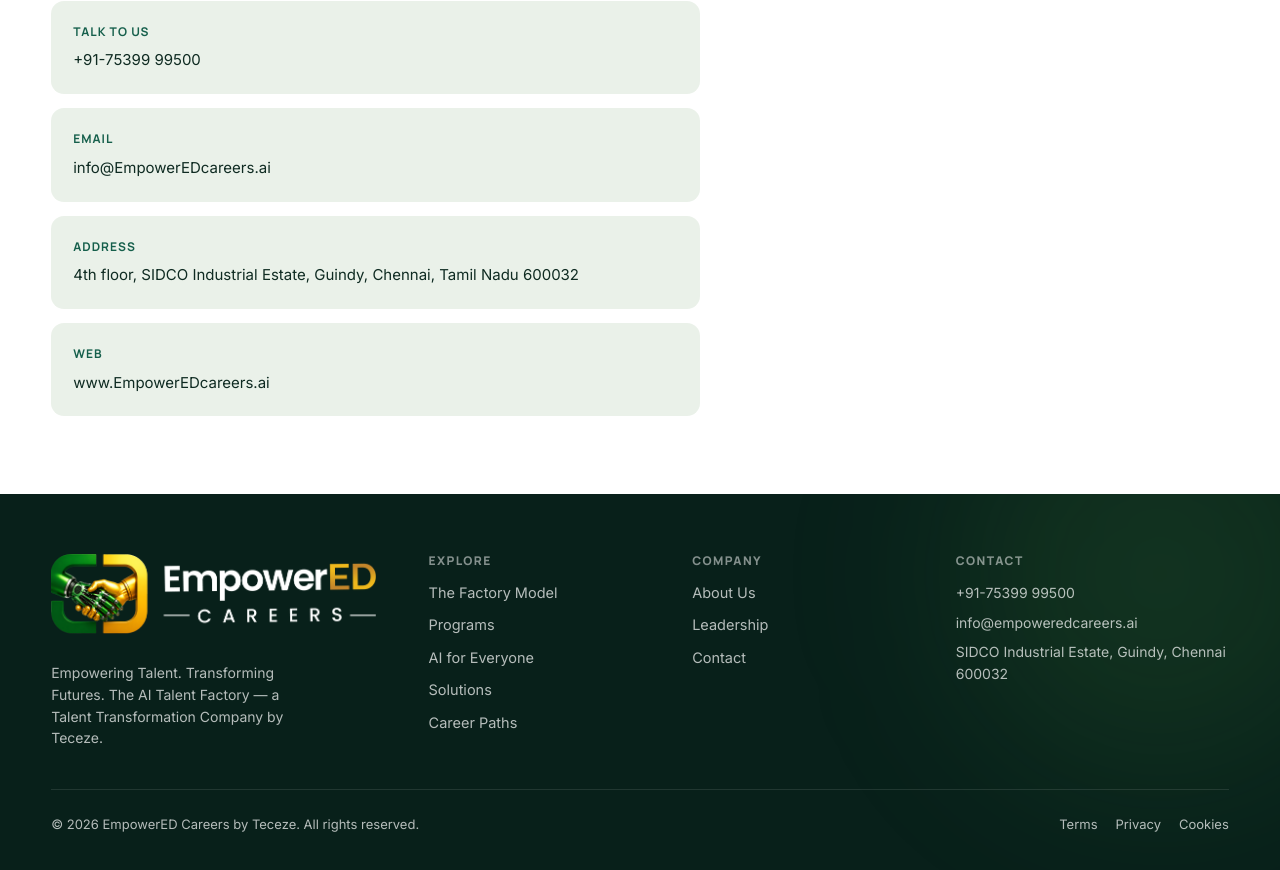
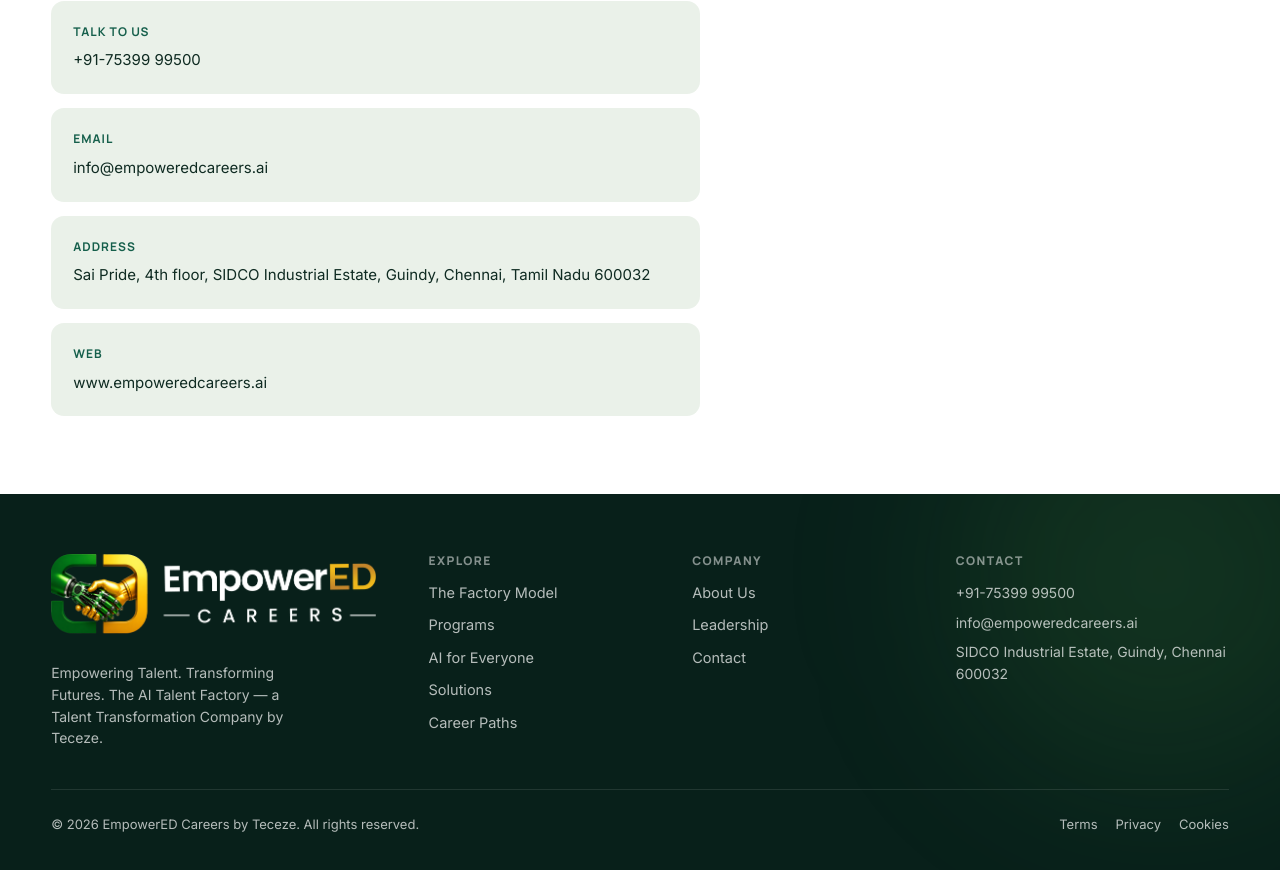
Before and after one commit to Sujaynithish03/emp-website, a React (Vite) app in the folder zip/frontend/: page /contact in a window 1280 px wide. Shown: the part 1107-1977 px from the top of the page. Built offline with nearby package versions, Linux system fonts and the light colour scheme.

Commit message:
Update contact page

```diff
--- a/zip/frontend/src/pages/Contact.jsx
+++ b/zip/frontend/src/pages/Contact.jsx
@@ -117,9 +117,9 @@
 
           <div className="cinfo reveal">
             <div className="box"><strong>Talk to Us</strong><span>+91-75399 99500</span></div>
-            <div className="box"><strong>Email</strong><span>info@EmpowerEDcareers.ai</span></div>
-            <div className="box"><strong>Address</strong><span>4th floor, SIDCO Industrial Estate, Guindy, Chennai, Tamil Nadu 600032</span></div>
-            <div className="box"><strong>Web</strong><span>www.EmpowerEDcareers.ai</span></div>
+            <div className="box"><strong>Email</strong><span>info@empoweredcareers.ai</span></div>
+            <div className="box"><strong>Address</strong><span>Sai Pride, 4th floor, SIDCO Industrial Estate, Guindy, Chennai, Tamil Nadu 600032</span></div>
+            <div className="box"><strong>Web</strong><span>www.empoweredcareers.ai</span></div>
           </div>
         </div>
       </section>
```
